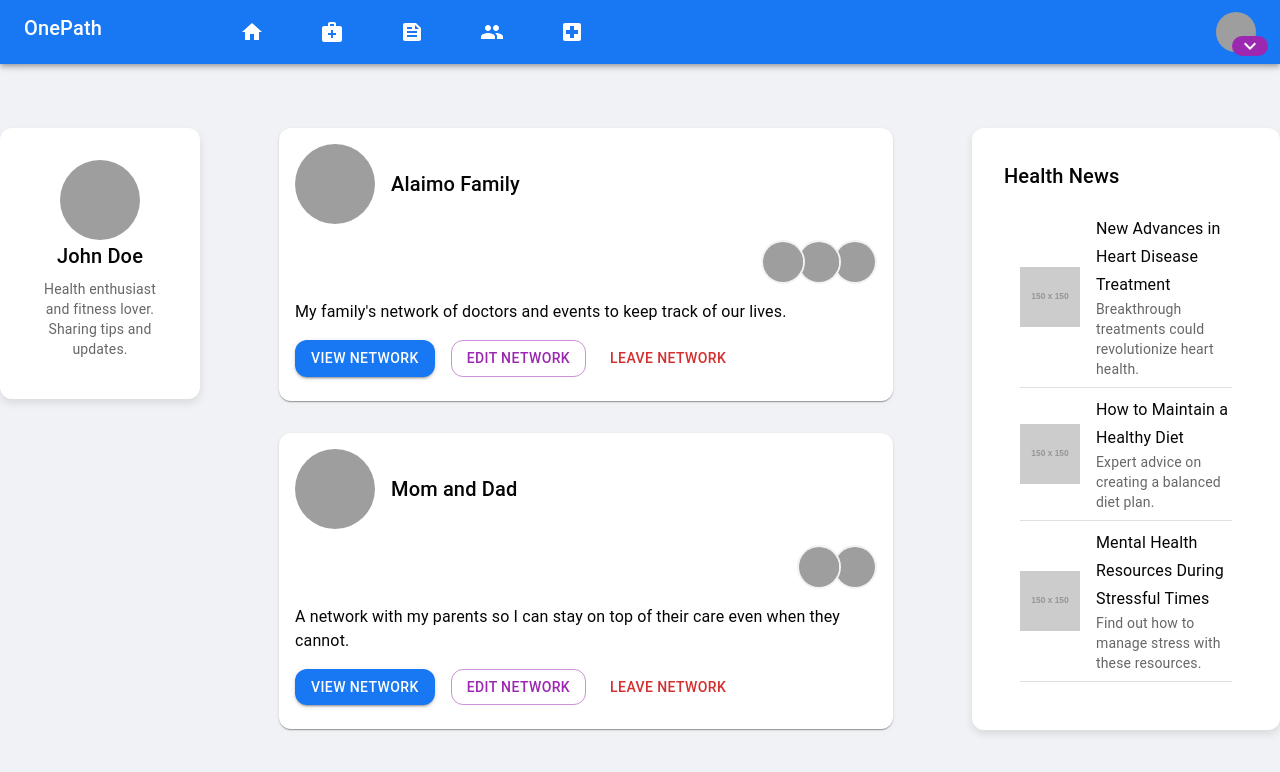
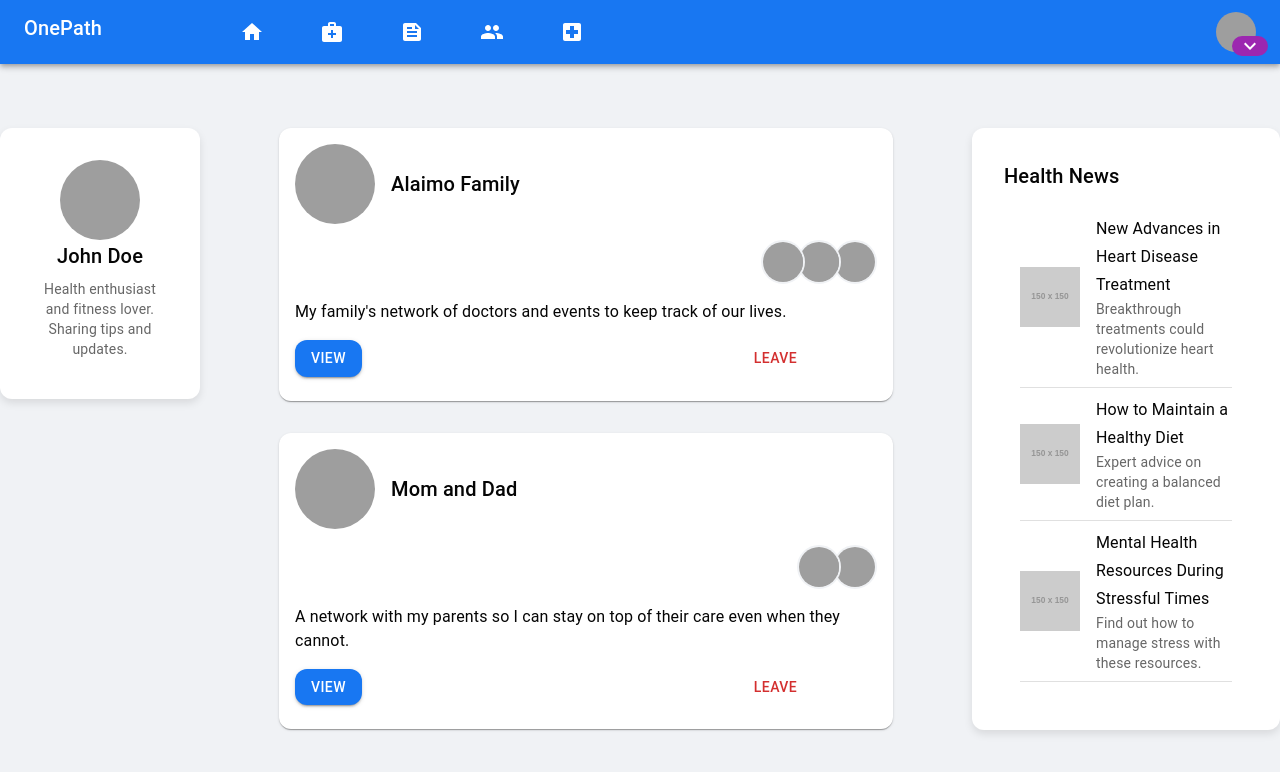
Before and after one commit to tjalaimo/onepath, a React (Create React App) app: page /networks in a window 1280 px wide. Shown: the top 772 px of the page. Built offline with nearby package versions, Linux system fonts and the light colour scheme; grey boxes are pictures that could not be loaded.

Commit message:
fix networks

```diff
--- a/src/App.js
+++ b/src/App.js
@@ -41,7 +41,7 @@ function App() {
             <Route path="/feed" element={<Feed />} />
             <Route path="/networks" element={<Networks />} />
             <Route path="/providers" element={<ProvidersPage />} />
-            <Route path="/network" element={<NetworkPage />} />
+            <Route path="/network/:id" element={<NetworkPage />} />
             <Route path="/login" element={<LoginForm />} />
             <Route path="/messages" element={<MessagesPage />} />
             <Route path="/messages/:id" element={<ConversationPage />} />
--- a/src/components/NavBar.js
+++ b/src/components/NavBar.js
@@ -1,5 +1,5 @@
 import React, {useState} from 'react';
-import { AppBar, Toolbar, Typography, SwipeableDrawer, IconButton, useMediaQuery, Box, Grid, Divider, List, ListItem, ListItemButton, ListItemIcon, ListItemText, Badge } from '@mui/material';
+import { AppBar, Toolbar, Typography, SwipeableDrawer, CardActionArea, IconButton, useMediaQuery, Box, Grid, Divider, List, ListItem, ListItemButton, ListItemIcon, ListItemText, Badge } from '@mui/material';
 import HomeIcon from '@mui/icons-material/Home';
 import MedicalServicesIcon from '@mui/icons-material/MedicalServices';
 import FeedIcon from '@mui/icons-material/Feed';
@@ -50,21 +50,21 @@ const NavBar = () => {
         { !isXSmallScreen ? (
           <Grid container spacing={2} sx={{ }}>
             <Grid item xs={2}>
-              <Box sx={{ }}>
+              <CardActionArea onClick={() => { navigate('/'); }}>
                 <Typography variant="h6">
                 OnePath
                 </Typography>
-              </Box>
+              </CardActionArea>
             </Grid>
 
             <Grid item xs={8}>
               <Box display="flex" gap={5} sx={{ width: '100%', mx: 'auto' }}>
                   {navLinks.map((link) => (
                       <IconButton
-                      key={link.label}
-                      color="inherit"
-                      onClick={() => navigate(link.path)}
-                      aria-label={link.label}
+                        key={link.label}
+                        color="inherit"
+                        onClick={() => navigate(link.path)}
+                        aria-label={link.label}
                       >
                       {link.icon}
                       </IconButton>
--- a/src/pages/Networks.js
+++ b/src/pages/Networks.js
@@ -1,5 +1,6 @@
 import React from 'react';
 import { Box, Avatar, AvatarGroup, Typography, Button, Card, CardContent, Grid } from '@mui/material';
+import { useNavigate } from 'react-router-dom';
 
 // Example network data
 const networks = [
@@ -26,7 +27,10 @@ const networks = [
   },
 ];
 
-const NetworkCard = ({ network }) => (
+const NetworkCard = ({ network }) => {
+  const navigate = useNavigate();
+
+  return (
     <Card sx={{ marginBottom: 4 }}>
       <CardContent>
         <Box sx={{ display: 'flex', alignItems: 'center', marginBottom: 2 }}>
@@ -41,18 +45,23 @@ const NetworkCard = ({ network }) => (
         <Typography variant="body1" sx={{ marginY: 2 }}>
           {network.description}
         </Typography>
-      <Button variant="contained" color="primary" sx={{ marginRight: 2 }}>
-        View Network
+        <Grid container spacing={2}>
+          <Grid item xs={2}>
+            <Button variant="contained" color="primary" sx={{ }} onClick={() => { navigate('/network/'+ network.id); }}>
+              View
             </Button>
-      <Button variant="outlined" color="secondary" sx={{ marginRight: 2 }}>
-        Edit Network
+          </Grid>
+          <Grid item xs={7}  justifyContent={'center'}></Grid>
+          <Grid item xs={2} justifyContent={'right'}>
+            <Button variant="text" color="error" sx={{ }}>
+            Leave
             </Button>
-      <Button variant="text" color="error">
-        Leave Network
-      </Button>
+          </Grid>
+        </Grid>
       </CardContent>
     </Card>
-);
+  )
+};
 
 const Networks = () => (
   <Grid container spacing={2} justifyContent="center">
--- a/src/pages/ProvidersPage.js
+++ b/src/pages/ProvidersPage.js
@@ -78,7 +78,7 @@ const ProviderCard = ({ provider }) => {
             <Box sx={{ display: 'flex', alignItems: 'center' }}>
               <Rating value={provider.rating} precision={0.1} readOnly />
               <Typography variant="body2" sx={{ marginLeft: 1 }}>
-                ({provider.reviewCount} reviews)
+                ({provider.reviewCount})
               </Typography>
             </Box>
           </Box>
```
Lines whose indentation alone changed are shown as unchanged.
